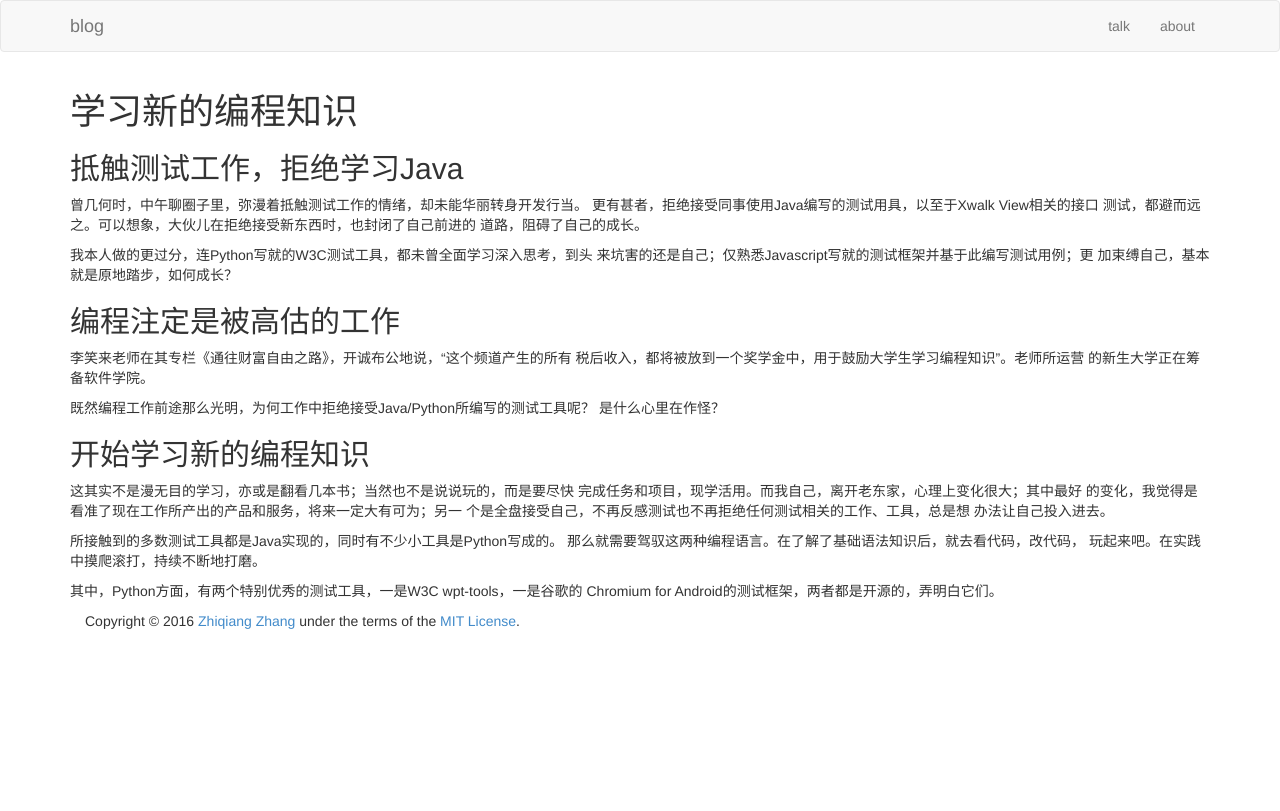
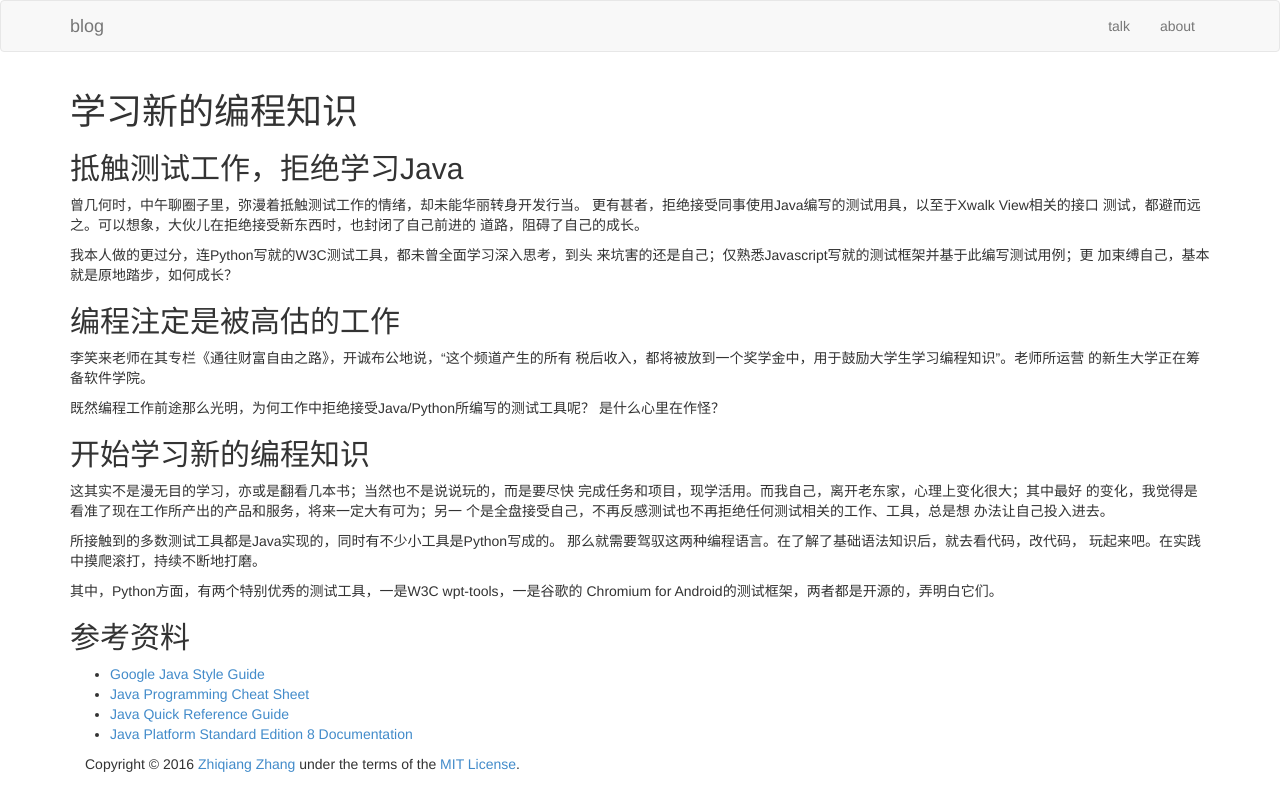
Before and after one commit to shuixin222/zqzhang.github.io, a Jekyll site: the page built from _posts/2016-09-03-learning-new-programming.md, in a window 1280 px wide. Shown: the top 811 px of the page. Built offline with Jekyll 4.4.1, drawn with Linux system fonts in a browser that asks for light colours.

Commit message:
Add reference to Java

```diff
--- a/_posts/2016-09-03-learning-new-programming.md
+++ b/_posts/2016-09-03-learning-new-programming.md
@@ -39,3 +39,12 @@ title: 学习新的编程知识
 
 其中，Python方面，有两个特别优秀的测试工具，一是W3C wpt-tools，一是谷歌的
 Chromium for Android的测试框架，两者都是开源的，弄明白它们。
+
+## 参考资料
+
+* [Google Java Style Guide](https://google.github.io/styleguide/javaguide.html)
+* [Java Programming Cheat Sheet](http://introcs.cs.princeton.edu/java/11cheatsheet/)
+* [Java Quick Reference
+  Guide](http://web.cerritos.edu/jwilson/SitePages/java_language_resources/Java_Quick_Reference_Guide.pdf)
+* [Java Platform Standard Edition 8
+  Documentation](http://docs.oracle.com/javase/8/docs/)
```
